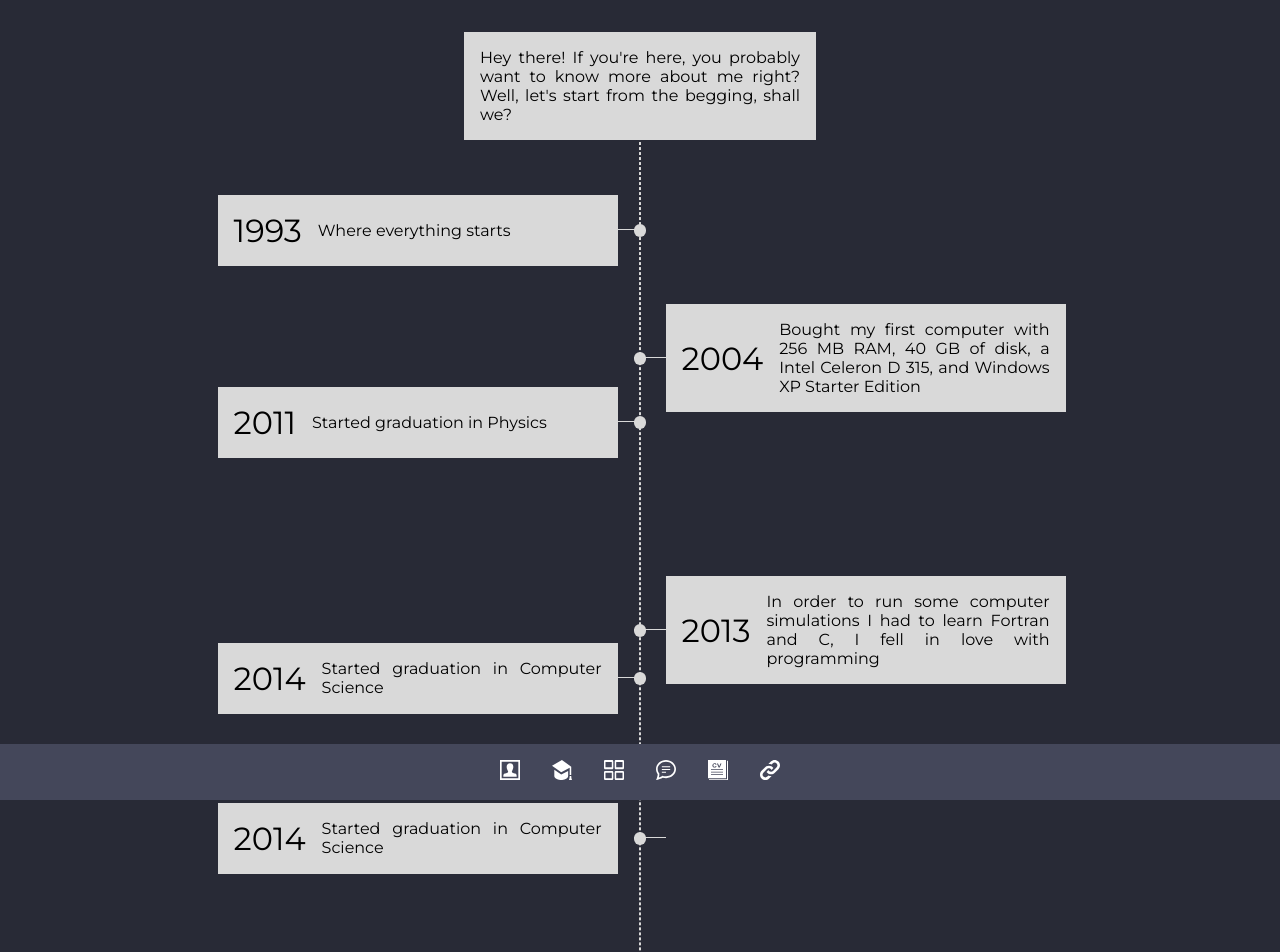
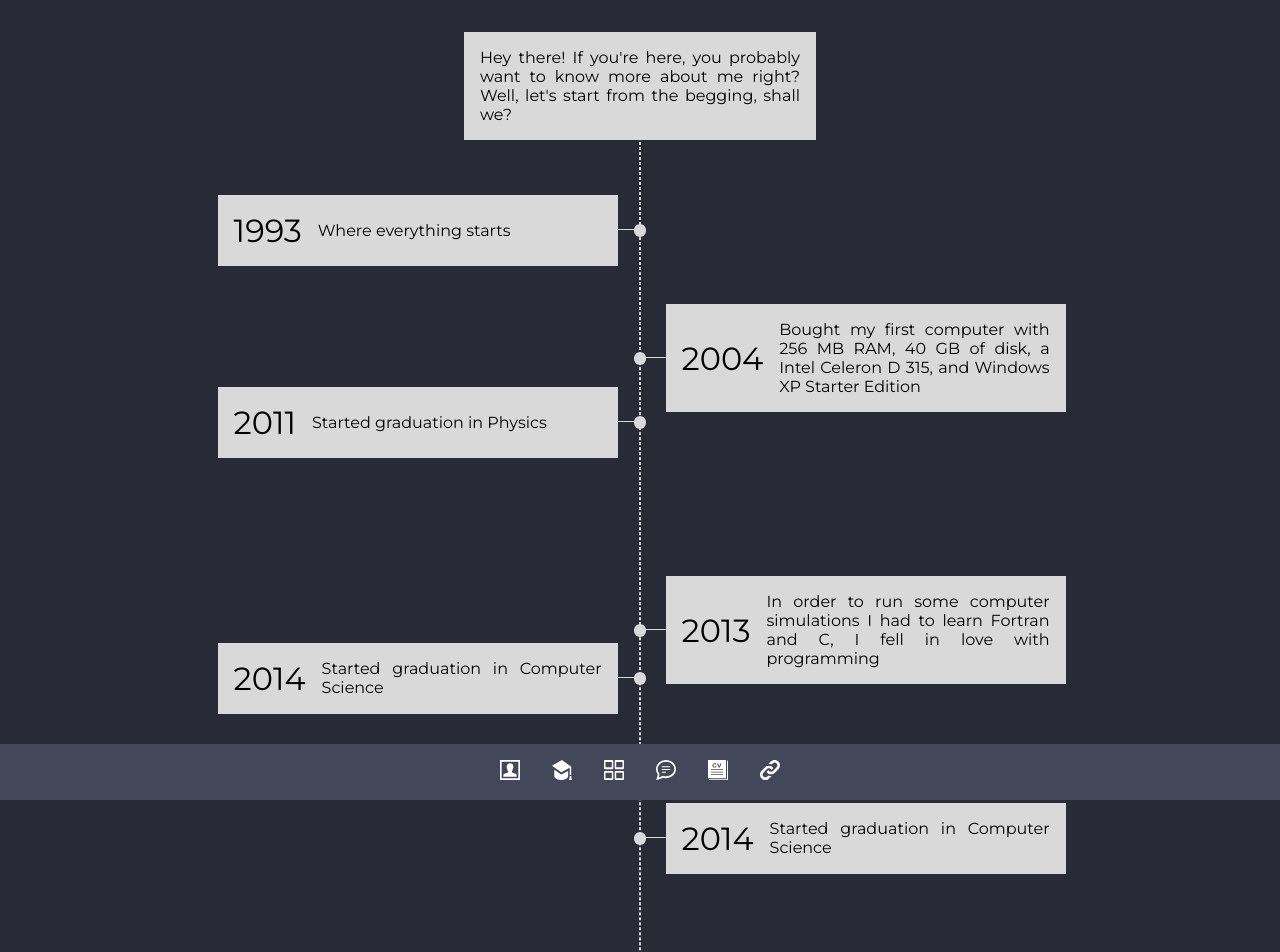
Before and after one commit to isadfrn/isadfrn-dev, a Next.js app in the folder client/: page /about in a window 1280 px wide. Shown: the top 952 px of the page. Built offline with nearby package versions, Linux system fonts and the light colour scheme.

Commit message:
feat: add new datecard component

```diff
--- a/client/next.config.js
+++ b/client/next.config.js
@@ -2,6 +2,10 @@
 const nextConfig = {
   reactStrictMode: true,
   swcMinify: true,
-}
+  i18n: {
+    locales: ['en-US', 'pt-BR'],
+    defaultLocale: 'en-US',
+  },
+};
 
-module.exports = nextConfig
+module.exports = nextConfig;
--- a/client/pages/about.js
+++ b/client/pages/about.js
@@ -49,7 +49,7 @@ export default function Main() {
 
         <DateWrapper position={50}>
           <Point side="right" />
-          <CardWithDate side="left" year="2014" text="Started graduation in Computer Science" />
+          <CardWithDate side="right" year="2014" text="Started graduation in Computer Science" />
         </DateWrapper>
       </TimelineContainer>
     </Container>
--- a/client/pages/index.js
+++ b/client/pages/index.js
@@ -16,7 +16,7 @@ export default function Landing() {
           <Title>Hey There! I&apos;m Isabella Nunes</Title>
           <Subtitle>and I&apos;m a Software Engineer</Subtitle>
         </TitleContainer>
-        <Link href="/about">
+        <Link href="/construction">
           <Start>
             <Image src={arrow} alt="An arrow pointing down" />
           </Start>
--- a/client/styles/theme.js
+++ b/client/styles/theme.js
@@ -5,6 +5,7 @@ export default {
     WHITE_500: '#ffffff',
     GRAY_500: '#d9d9d9',
     GRAY_600: '#44475a',
+    YELLOW_500: '#ffb703',
   },
   FONTS: {
     MAIN: "'Montserrat', sans-serif",
```
